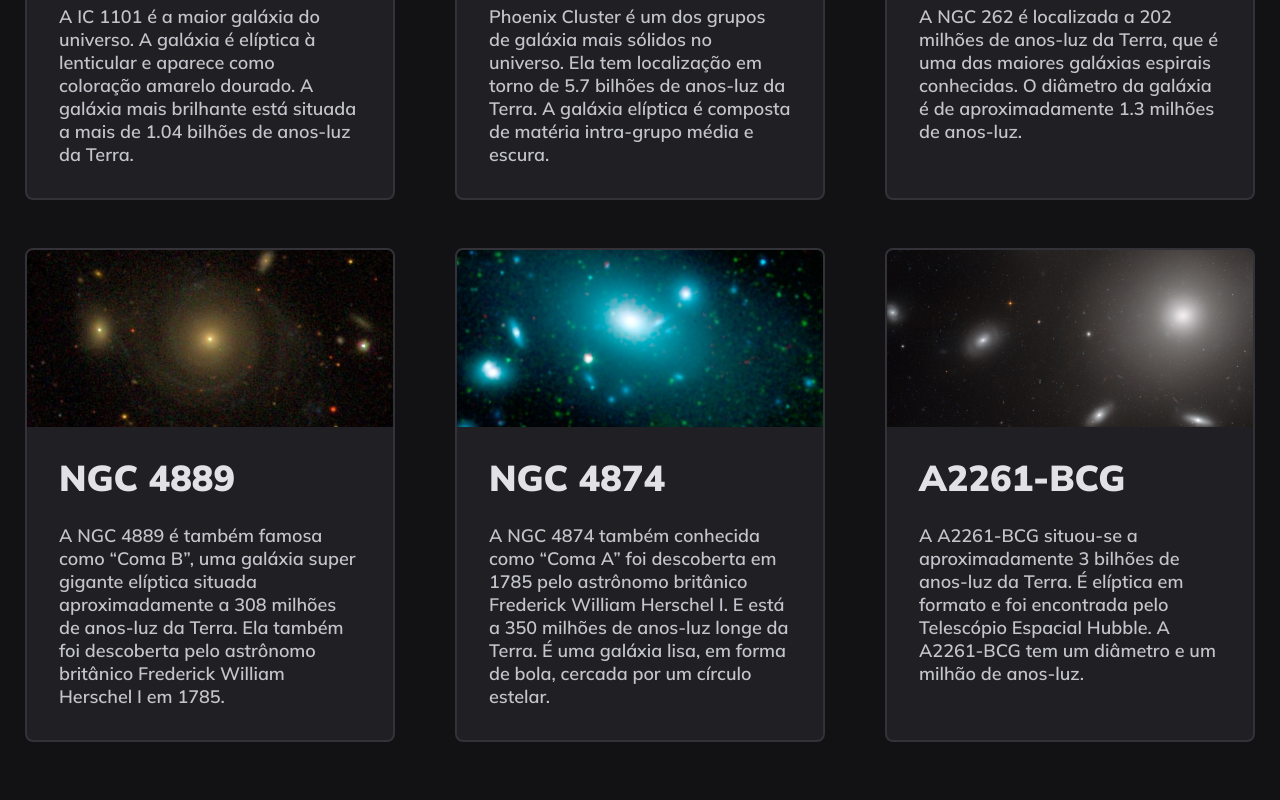
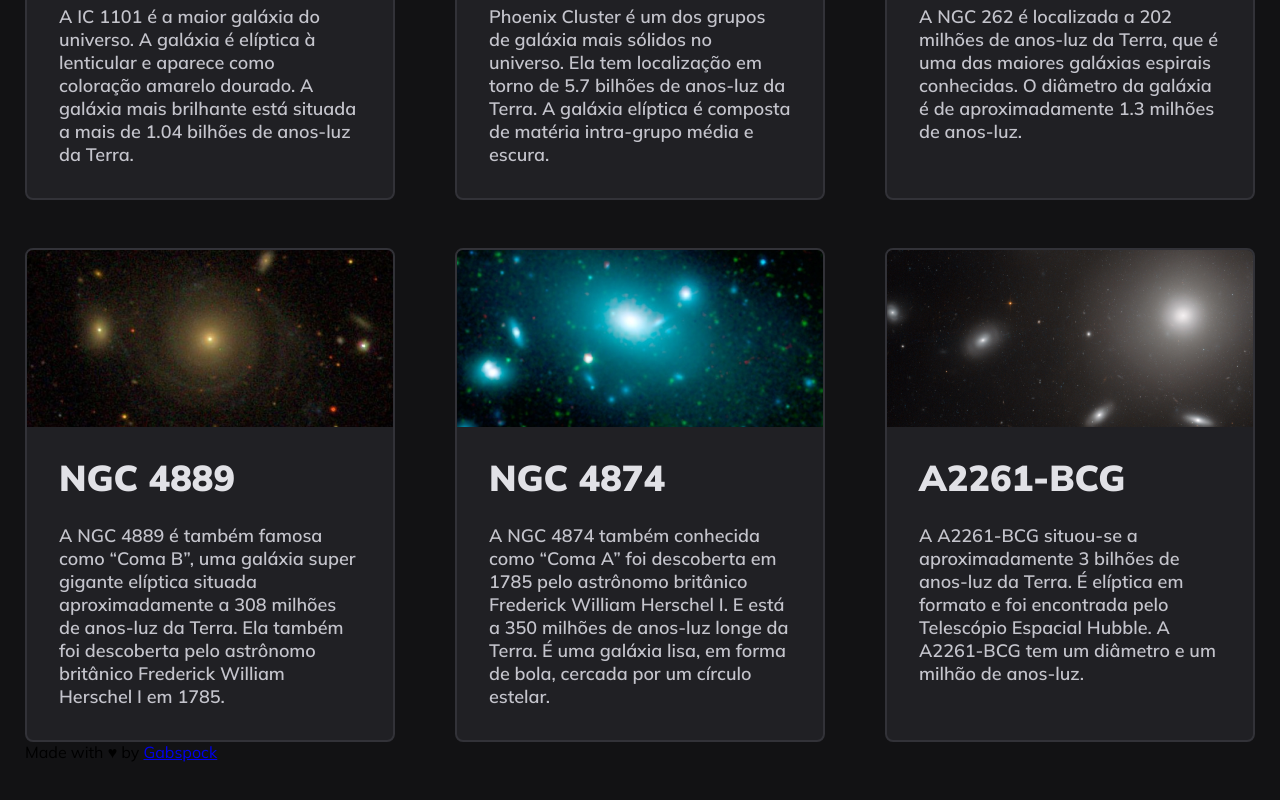
Before and after one commit to gabspock/Galaxies, a plain HTML site: page index.html in a window 1280 px wide. Shown: the part 517-1317 px from the top of the page. Drawn offline with Linux system fonts and the light colour scheme.

Commit message:
Update index.html

```diff
--- a/index.html
+++ b/index.html
@@ -52,7 +52,11 @@
       <h2>A2261-BCG</h2>
       <p>A A2261-BCG situou-se a aproximadamente 3 bilhões de anos-luz da Terra. É elíptica em formato e foi encontrada pelo Telescópio Espacial Hubble. A A2261-BCG tem um diâmetro e um milhão de anos-luz.</p>
     </div>
-
   </main>
 </body>
+  <footer>
+    <div id="made">
+          Made with ♥ by <a href="https://github.com/gabspock" target="_blank">Gabspock</a>
+        </div>
+  </footer>
 </html>
```
